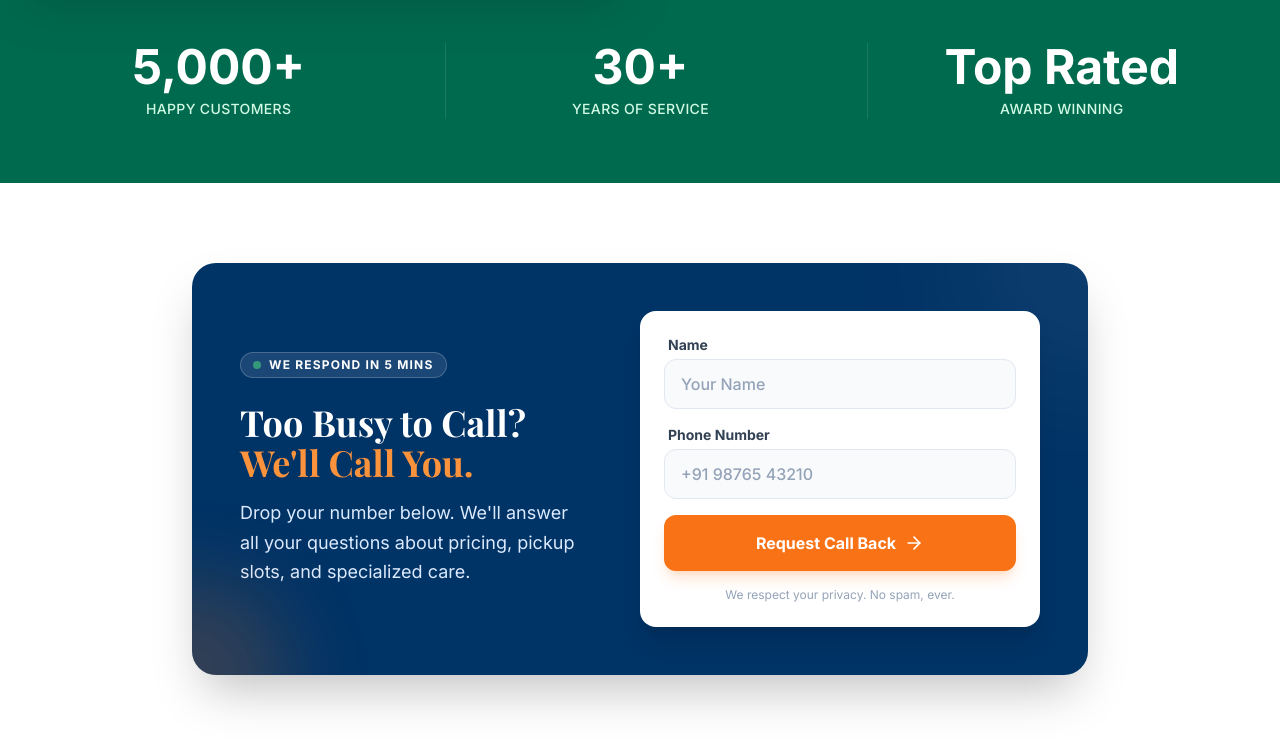
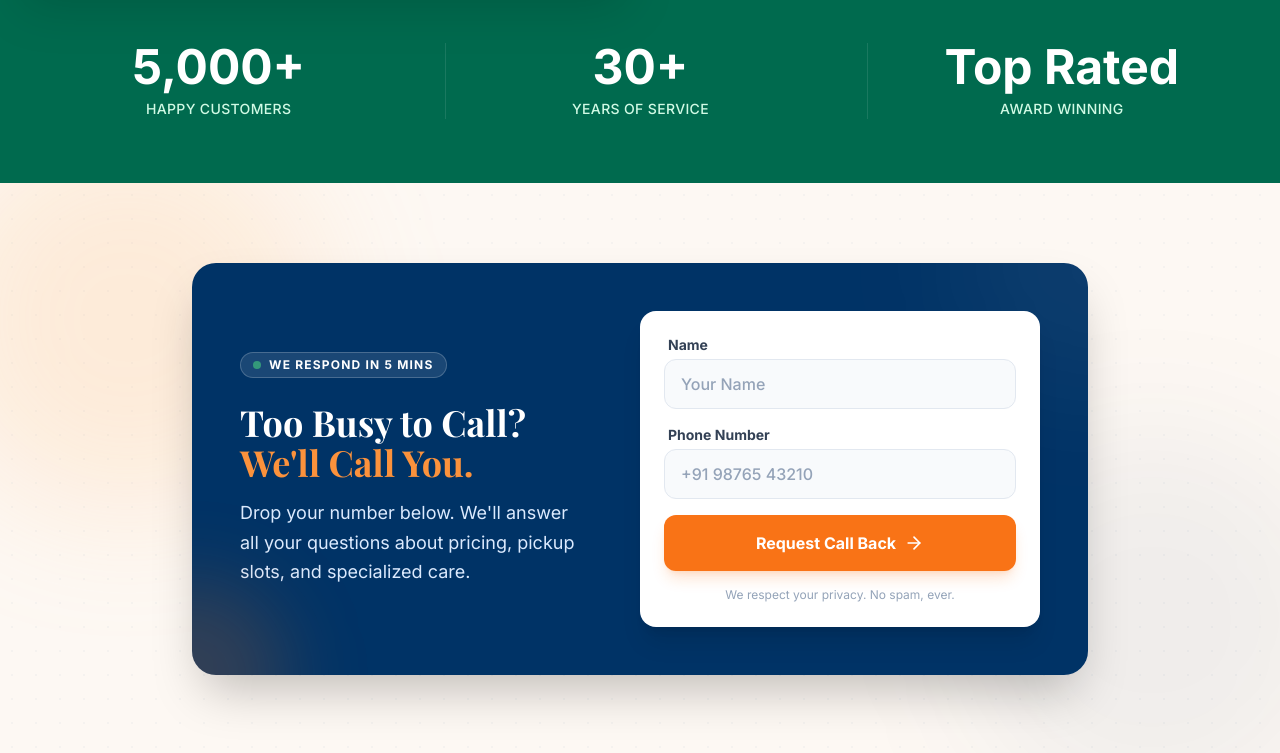
Before and after one commit to comexdryclean70/comex-dryclean-main-website, a Next.js app: page / in a window 1280 px wide. Shown: the part 4300-5053 px from the top of the page. Built offline with nearby package versions, Linux system fonts and the light colour scheme; a web font is replaced by a local one.

Commit message:
style: update request callback section background

```diff
--- a/src/components/RequestCallback.tsx
+++ b/src/components/RequestCallback.tsx
@@ -17,7 +17,13 @@ export default function RequestCallback() {
     };
 
     return (
-        <section className="py-20 px-4 bg-white relative overflow-hidden">
+        <section className="py-20 px-4 bg-[#FDF8F3] relative overflow-hidden">
+            {/* Background Texture & Orbs */}
+            <div className="absolute inset-0 opacity-[0.03]"
+                style={{ backgroundImage: "radial-gradient(#003366 1px, transparent 1px)", backgroundSize: "24px 24px" }}>
+            </div>
+            <div className="absolute top-[-10%] left-[-5%] w-96 h-96 bg-orange-300/20 rounded-full blur-3xl pointer-events-none"></div>
+            <div className="absolute bottom-[-10%] right-[-5%] w-96 h-96 bg-[#003366]/5 rounded-full blur-3xl pointer-events-none"></div>
             <div className="max-w-4xl mx-auto relative z-10">
                 <div className="bg-[#003366] rounded-3xl p-8 md:p-12 shadow-2xl overflow-hidden relative">
 
```
